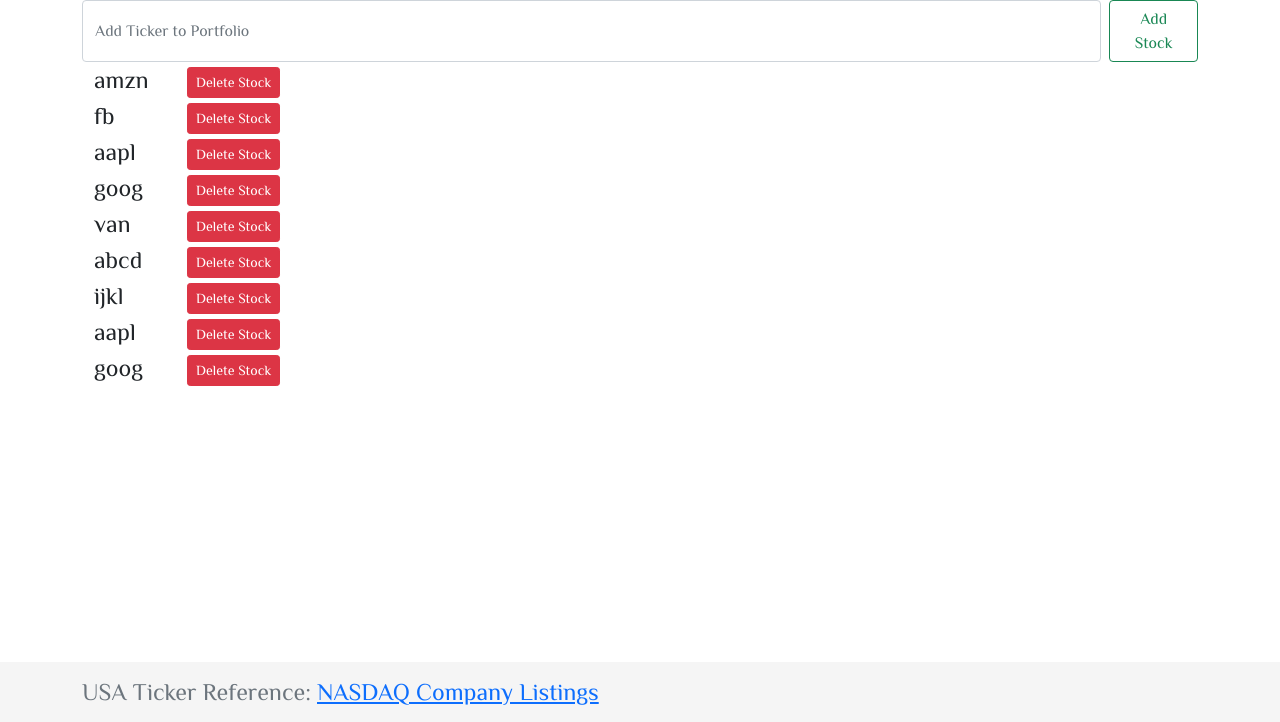
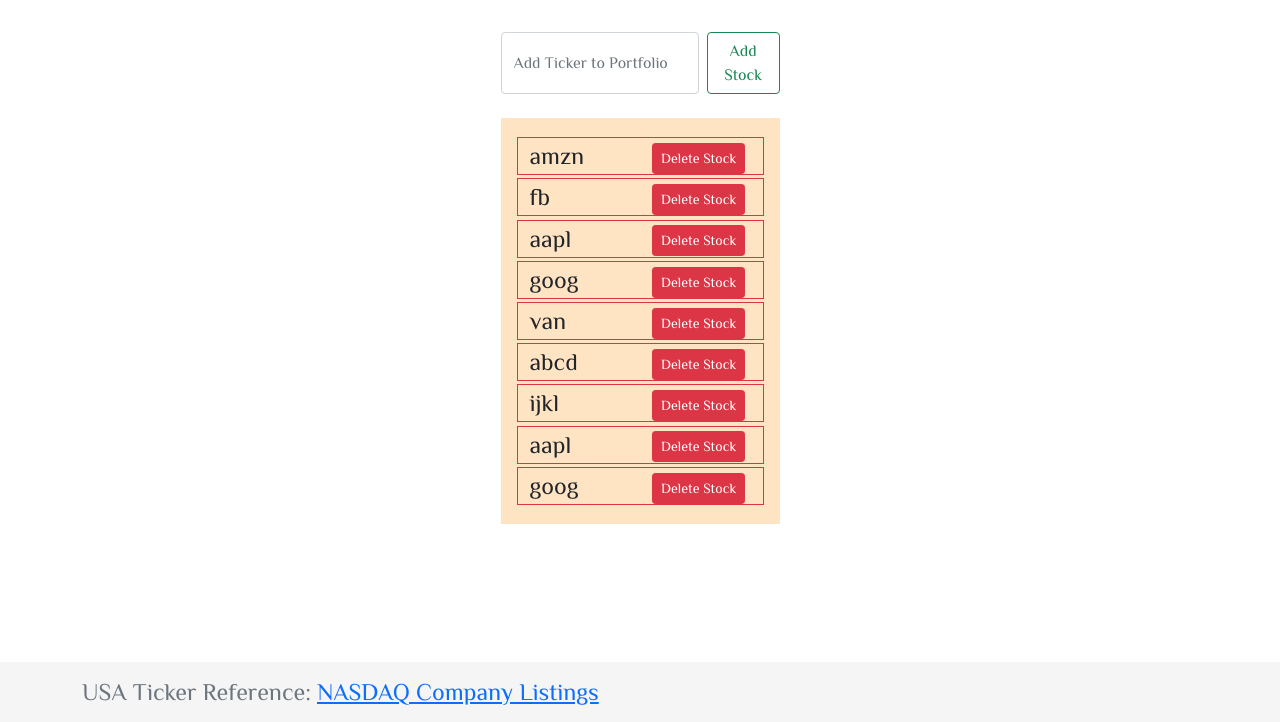
Before and after one commit to ashishkarki/Django-StockApp, a Django app: page /add_stock in a window 1280 px wide. Shown: the part 78-800 px from the top of the page. Run offline with Django 3.2, Linux system fonts and the light colour scheme; data comes from the database, SQL or seed files in the repository; both versions use the stored data as it was after the commit; some libraries are stand-ins or nearby versions.

Commit message:
adding css formatting to add_stock page

```diff
--- a/stocks/quotes/templates/add_stock.html
+++ b/stocks/quotes/templates/add_stock.html
@@ -2,6 +2,7 @@
 
 {% block content %}
 
+    <div class="add-stock">
         <form class="d-flex"
               action="{% url 'add_stock' %}"
               method="POST">
@@ -16,19 +17,21 @@
             </button>
         </form>
 
+        <div class="ticker-list">
             {% for ticker in all_tickers %}
-        <div class="container">
-            <div class="row">
-                <div class="col-sm-1">
+                <div class="row" style="border: 1px solid #dc3545;margin: 0.2rem auto;">
+                    <div class="col-sm-6">
                         {{ ticker }}
                     </div>
-                <div class="col-sm-2">
+                    <div class="col-sm-6">
                         <a href="{% url 'delete' ticker.id %}" class="btn btn-sm btn-danger">
                             Delete Stock
                         </a>
                     </div>
                 </div>
+
+            {% endfor %}
         </div>
-    {% endfor %}
+    </div>
 
 {% endblock %}
--- a/stocks/quotes/templates/base.html
+++ b/stocks/quotes/templates/base.html
@@ -38,6 +38,16 @@
             text-decoration: underline;
         }
 
+        .add-stock {
+            margin: 2rem auto;
+            width: 25%;
+        }
+
+        .ticker-list {
+            background-color: bisque;
+            margin: 1.5rem auto;
+            padding: 1rem;
+        }
        /* Sticky footer styles */
         html {
           position: relative;
```
Also changed, not shown: stocks/db.sqlite3. Lines whose indentation alone changed are shown as unchanged.
